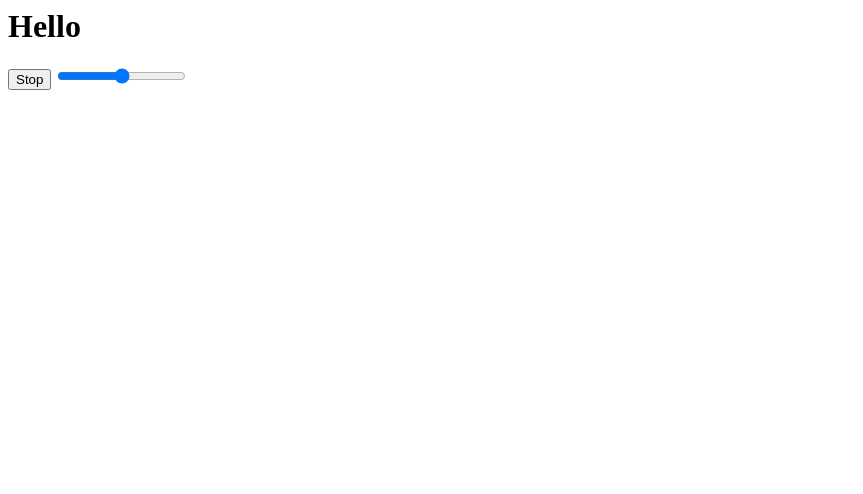
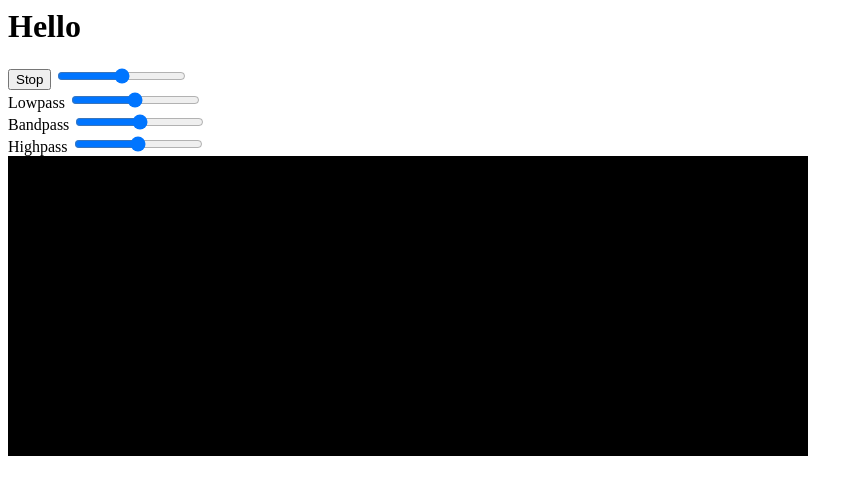
Before and after one commit to LouisAndrew/avt-visualization, a website with bundled scripts: page index.html in a window 1280 px wide. Both pictures are taken after a click on the button "play". Shown: the whole page, without its empty margins (0-863 px from the left). Built offline with nearby package versions, Linux system fonts and the light colour scheme.

Commit message:
feat: add 3 band eq feature

```diff
--- a/index.html
+++ b/index.html
@@ -9,6 +9,19 @@
     <button id="control">play</button>
     <audio src="public/Land_of_8_Bits.wav"></audio>
     <input id="volume" type="range" min="0" max="2" value="1" step="0.01" />
+    <div>
+        Lowpass
+        <input id="lowpass" type="range" min="0" max="2" value="1" step="0.01" />
+    </div>
+    <div>
+        Bandpass
+        <input id="bandpass" type="range" min="0" max="2" value="1" step="0.01" />
+    </div>
+    <div>Highpass
+        <input id="highpass" type="range" min="0" max="2" value="1" step="0.1" />
+    </div>
+
+    <canvas id="canvas" width="800" height="300"></canvas>
 
     <script type="module" src="./src/main.js"></script>
 </body>
--- /dev/null
+++ b/src/Elements.js
@@ -0,0 +1,16 @@
+const Elements = {
+    audioSource: document.querySelector('audio'),
+    controlButton: document.getElementById('control'),
+    /**
+   * @type {HTMLInputElement}
+   */
+    volumeControl: document.getElementById('volume'),
+    filters: {
+        lowpass: document.getElementById('lowpass'),
+        bandpass: document.getElementById('bandpass'),
+        highpass: document.getElementById('highpass'),
+    },
+    canvas: document.querySelector('canvas'),
+};
+
+export default Elements;
--- /dev/null
+++ b/src/audioVisualization.js
@@ -0,0 +1,51 @@
+import Elements from './Elements.js';
+
+const CANVAS_WIDTH = '800';
+const CANVAS_HEIGHT = '300';
+
+/**
+  * @type {Uint8Array}
+  */
+let frequencyDataArray;
+let animationFrameId = -1;
+
+/**
+ *
+ * @param {AnalyserNode} audioAnalyser
+ * @param {CanvasRenderingContext2D} canvasContext
+ */
+const draw = (audioAnalyser, canvasContext) => {
+    animationFrameId = requestAnimationFrame(() => draw(audioAnalyser, canvasContext));
+    audioAnalyser.getByteFrequencyData(frequencyDataArray);
+
+    canvasContext.clearRect(0, 0, CANVAS_WIDTH, CANVAS_HEIGHT);
+    // eslint-disable-next-line no-param-reassign
+    canvasContext.fillStyle = 'rgb(0, 0, 0)';
+    canvasContext.fillRect(0, 0, CANVAS_WIDTH, CANVAS_HEIGHT);
+
+    const barWidth = (CANVAS_WIDTH / audioAnalyser.frequencyBinCount) * 2.5;
+    frequencyDataArray.forEach((value, index) => {
+        const offsetLeft = (barWidth + 1) * index;
+        const barHeight = value * 2;
+        // eslint-disable-next-line no-param-reassign
+        canvasContext.fillStyle = `rgb(${value}, 50, 50)`;
+        canvasContext.fillRect(offsetLeft, CANVAS_HEIGHT - barHeight / 2, barWidth, barHeight);
+    });
+};
+
+/**
+ *
+ * @param {AnalyserNode} analyser
+ */
+const onAudioStart = (analyser) => {
+    frequencyDataArray = new Uint8Array(analyser.frequencyBinCount);
+    const canvasContext = Elements.canvas.getContext('2d');
+
+    draw(analyser, canvasContext);
+};
+
+const onAudioStop = () => {
+    cancelAnimationFrame(animationFrameId);
+};
+
+export { onAudioStart, onAudioStop };
--- /dev/null
+++ b/src/initAudioContext.js
@@ -0,0 +1,72 @@
+import Elements from './Elements.js';
+
+/**
+ * @param {AudioContext} context Web audio context.
+ * @param {string} type Filter band type.
+ * @param {string} frequency Frequency threshold to be filtered.
+ * @returns {[BiquadFilterNode, GainNode]} Filter node and filter gain node.
+ */
+const initFilter = (context, type, frequency) => {
+    const filter = context.createBiquadFilter();
+    const gain = context.createGain();
+
+    filter.type = type;
+    filter.frequency.value = frequency;
+
+    gain.gain.value = 1;
+
+    return [filter, gain];
+};
+
+/**
+ * Function to init audio context and its filters.
+ * @param {Number} lowerBandThreshold Lower frequency band threshold.
+ * @param {Number} higherBandThreshold Higher frequency band threshold.
+ */
+const initAudioContext = (lowerBandThreshold, higherBandThreshold) => {
+    const audioContext = new AudioContext();
+    const mediaElementSource = audioContext.createMediaElementSource(Elements.audioSource);
+
+    const output = audioContext.createGain();
+    output.gain.value = 0.8;
+
+    const gainNode = audioContext.createGain();
+
+    const [lowbandFilter, lowbandGain] = initFilter(audioContext, 'lowpass', lowerBandThreshold);
+    const [highbandFilter, highbandGain] = initFilter(audioContext, 'highpass', higherBandThreshold);
+    const [midbandFilter, midbandGain] = initFilter(audioContext, 'bandpass', (higherBandThreshold - lowerBandThreshold) / 2);
+
+    midbandFilter.Q.value = 10;
+
+    const analyser = audioContext.createAnalyser();
+    analyser.fftSize = 512;
+
+    mediaElementSource.connect(highbandFilter);
+    mediaElementSource.connect(lowbandFilter);
+    mediaElementSource.connect(midbandFilter);
+
+    midbandFilter.connect(midbandGain);
+    highbandFilter.connect(highbandGain);
+    lowbandFilter.connect(lowbandGain);
+
+    highbandGain.connect(output);
+    lowbandGain.connect(output);
+    midbandGain.connect(output);
+
+    output
+        .connect(analyser)
+        .connect(gainNode)
+        .connect(audioContext.destination);
+
+    return {
+        audioContext,
+        mediaElementSource,
+        gainNode,
+        lowbandGain,
+        highbandGain,
+        midbandGain,
+        analyser,
+    };
+};
+
+export default initAudioContext;
--- a/src/main.js
+++ b/src/main.js
@@ -1,28 +1,19 @@
-// Thresholds of the 3-band-equalizer
-//
-// Please use these variables for ani
-// easier review on my part
-// const lowerBandThreshold = 0;
-// const higherBandThreshold = 0;
+import Elements from './Elements.js';
+import initAudioContext from './initAudioContext.js';
+import { onAudioStart, onAudioStop } from './audioVisualization.js';
 
-const Elements = {
-  audioSource: document.querySelector('audio'),
-  controlButton: document.getElementById('control'),
-  /**
-   * @type {HTMLInputElement}
-   */
-  volumeControl: document.getElementById('volume'),
+const lowerBandThreshold = 150;
+const higherBandThreshold = 5000;
+
+const {
+    audioContext, gainNode, lowbandGain, highbandGain, midbandGain, analyser,
+} = initAudioContext(lowerBandThreshold, higherBandThreshold);
+
+const FilterGains = {
+    lowpass: lowbandGain,
+    bandpass: midbandGain,
+    highpass: highbandGain,
 };
-
-const audioContext = new AudioContext();
-const mediaElementSource = audioContext.createMediaElementSource(Elements.audioSource);
-const gainNode = audioContext.createGain();
-
-mediaElementSource.connect(gainNode).connect(audioContext.destination);
-
-// TODO: Create Web Audio API [x]
-// TODO: play / resume audio [x]
-// TODO: Set volume [x]
 
 /**
  * @typedef {Object} State
@@ -61,6 +52,7 @@ const startAudio = (source, context) => {
     source.play();
     State.setState({ isPlaying: true });
     Elements.controlButton.textContent = 'Stop';
+    onAudioStart(analyser);
 };
 
 /**
@@ -71,6 +63,7 @@ const stopAudio = (source) => {
     source.pause();
     State.setState({ isPlaying: false });
     Elements.controlButton.textContent = 'Start';
+    onAudioStop();
 };
 
 Elements.audioSource.addEventListener(
@@ -98,6 +91,13 @@ Elements.volumeControl.addEventListener('input', (event) => {
     gainNode.gain.value = value;
 });
 
+Object.entries(Elements.filters).forEach(([id, element]) => {
+    element.addEventListener('input', (event) => {
+        const { value } = event.target;
+        FilterGains[id].gain.value = value;
+    });
+});
+
 /*
     INSERT YOUR CODE HERE
  */
```
Also changed, not shown: .eslintrc.js. Lines whose indentation alone changed are shown as unchanged.
